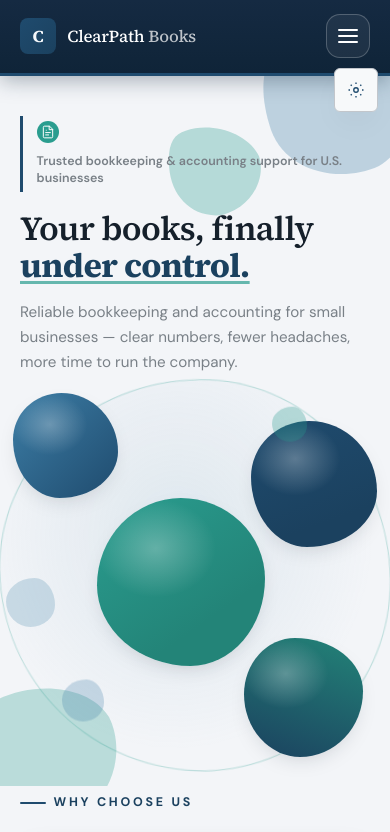
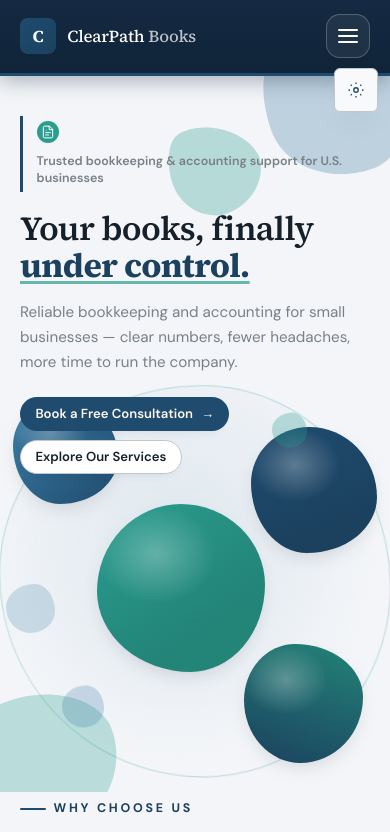
Before and after one commit to Nurlykhan02/clearpath-books, a Next.js app: page / in a window 390 px wide. Shown: the top 832 px of the page. Built offline with nearby package versions, Linux system fonts and the light colour scheme.

Commit message:
Polish hero CTAs and mobile bubble stacking for Pages.

```diff
--- a/src/app/globals.css
+++ b/src/app/globals.css
@@ -297,14 +297,15 @@ body::before {
 }
 
 .btn--ghost {
-  --bg: transparent;
+  --bg: #ffffff;
   --fg: var(--ink);
   border-color: var(--line);
-  box-shadow: none;
+  background: #ffffff;
+  box-shadow: 0 6px 14px -12px rgba(21, 32, 43, 0.22);
 }
 
 .btn--ghost:hover {
-  background: var(--cream-2);
+  background: #ffffff;
   border-color: var(--ink-faint);
   transform: translateY(-1px);
 }
@@ -327,6 +328,17 @@ body::before {
 
 .btn--sage:hover {
   background: #4f5d40;
+}
+
+.btn--sm {
+  min-height: 36px;
+  padding: 0.5rem 0.95rem;
+  font-size: 0.84rem;
+  box-shadow: 0 6px 14px -12px rgba(21, 32, 43, 0.3);
+}
+
+.btn--sm:hover {
+  box-shadow: 0 8px 16px -12px rgba(21, 32, 43, 0.35);
 }
 
 /* Header */
@@ -586,8 +598,14 @@ body::before {
 .hero__cta {
   display: flex;
   flex-wrap: wrap;
-  gap: 0.9rem;
+  gap: 0.7rem;
   align-items: center;
+  justify-content: flex-start;
+}
+
+.hero__cta .btn {
+  width: auto;
+  flex: 0 0 auto;
 }
 
 .hero__meta {
@@ -901,14 +919,33 @@ html[data-design="minimal"] .hero-visual {
 @media (max-width: 860px) {
   .hero__grid {
     grid-template-columns: 1fr;
-    gap: clamp(24px, 5vw, 40px);
+    gap: clamp(8px, 3vw, 20px);
   }
 
   .hero__visual {
     max-width: min(440px, 100%);
     margin-inline: auto;
+    margin-top: -72px;
     aspect-ratio: 1 / 1;
     width: 100%;
+    transform: translateY(-8px);
+    position: relative;
+    z-index: 1;
+    pointer-events: none;
+  }
+
+  .hero__copy {
+    position: relative;
+    z-index: 2;
+  }
+
+  .hero__cta {
+    position: relative;
+    z-index: 3;
+  }
+
+  .home-page .hero__visual {
+    margin-top: -80px;
   }
 
   .hero__chip--tl {
@@ -942,12 +979,15 @@ html[data-design="minimal"] .hero-visual {
   }
 
   .hero__cta {
-    flex-direction: column;
-    align-items: stretch;
+    flex-direction: row;
+    flex-wrap: wrap;
+    align-items: center;
+    justify-content: flex-start;
   }
 
   .hero__cta .btn {
-    width: 100%;
+    width: auto;
+    flex: 0 0 auto;
     justify-content: center;
   }
 
@@ -2317,9 +2357,21 @@ html[data-design="minimal"] .hero-visual {
 }
 
 .home-page .hero__lede {
-  margin-bottom: 0;
+  margin-bottom: 1.35rem;
   font-size: clamp(0.98rem, 1.4vw, 1.12rem);
   max-width: 42ch;
+}
+
+.home-page .hero__cta {
+  gap: 0.55rem;
+  justify-content: flex-start;
+}
+
+.home-page .hero__cta .btn {
+  width: auto;
+  padding: 0.48rem 0.9rem;
+  font-size: 0.82rem;
+  min-height: 34px;
 }
 
 .home-page .hero__visual {
@@ -2614,7 +2666,8 @@ html[data-design="minimal"] .hero-visual {
   }
 
   .hero__cta .btn {
-    padding: 0.95rem 1.25rem;
+    width: auto;
+    padding: 0.48rem 0.9rem;
   }
 }
 
--- a/src/components/Hero.tsx
+++ b/src/components/Hero.tsx
@@ -1,5 +1,6 @@
 "use client";
 
+import Link from "next/link";
 import Reveal from "./Reveal";
 import HeroVisual from "./HeroVisual";
 import Blob, { BLOB_PATHS } from "./Blob";
@@ -47,6 +48,19 @@ export default function Hero() {
                 numbers, fewer headaches, more time to run the company.
               </p>
             </Reveal>
+            <Reveal delay={0.24}>
+              <div className="hero__cta">
+                <Link href="/contact" className="btn btn--sm">
+                  Book a Free Consultation{" "}
+                  <span className="arr" aria-hidden="true">
+                    →
+                  </span>
+                </Link>
+                <Link href="/services" className="btn btn--ghost btn--sm">
+                  Explore Our Services
+                </Link>
+              </div>
+            </Reveal>
           </div>
 
           <Reveal delay={0.18} className="hero__visual" aria-hidden="true">
```
